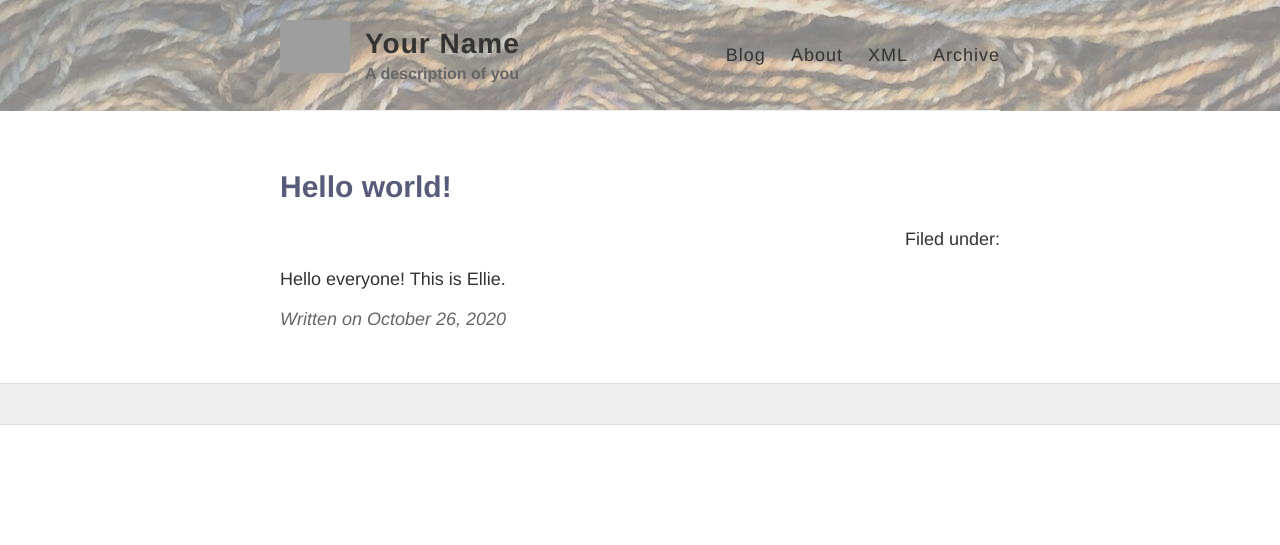
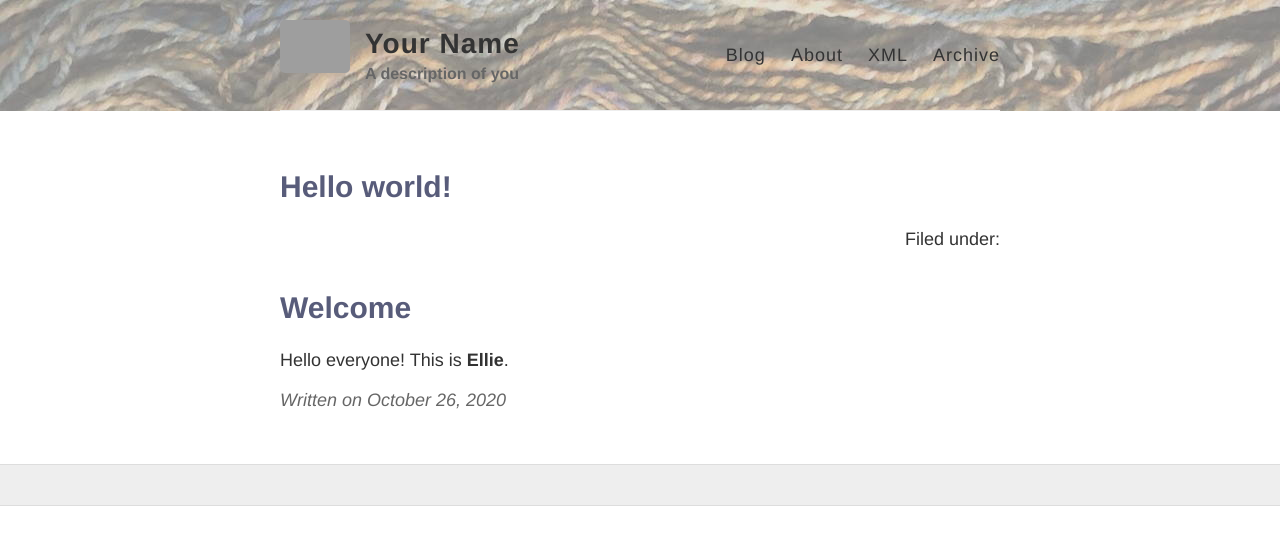
Before and after one commit to elliew1211/elliewitham, a Jekyll site: the page built from _posts/2020-10-26-Hello-World.md, in a window 1280 px wide. Shown: the top 545 px of the page. Built offline with Jekyll 4.4.1, drawn with Linux system fonts in a browser that asks for light colours; grey boxes are pictures that could not be loaded.

Commit message:
Update 2020-10-26-Hello-World.md

```diff
--- a/_posts/2020-10-26-Hello-World.md
+++ b/_posts/2020-10-26-Hello-World.md
@@ -2,5 +2,6 @@
 layout: post
 title: Hello world!
 ---
+# Welcome
 
-Hello everyone! This is Ellie.
+Hello everyone! This is **Ellie**.
```
